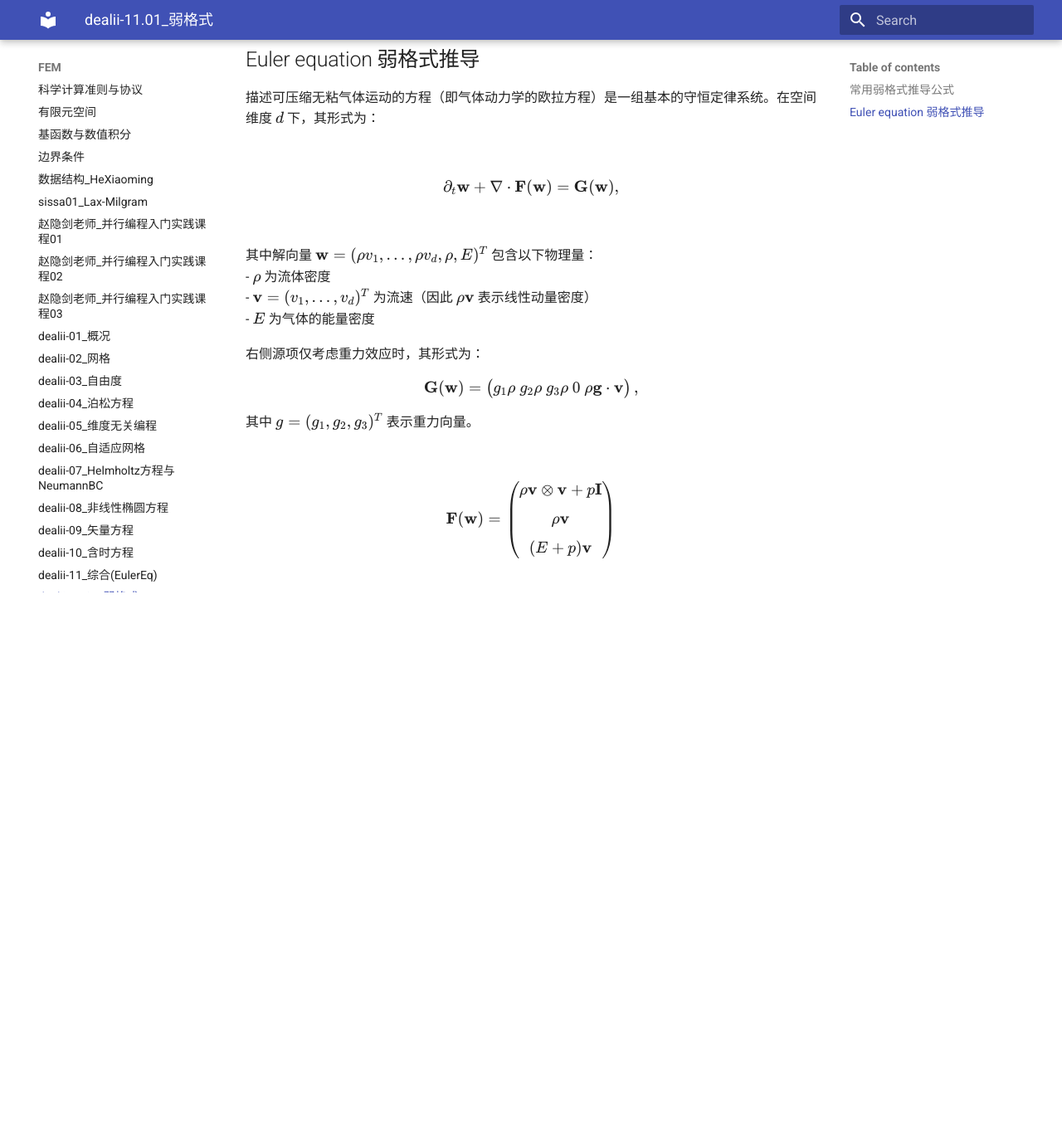
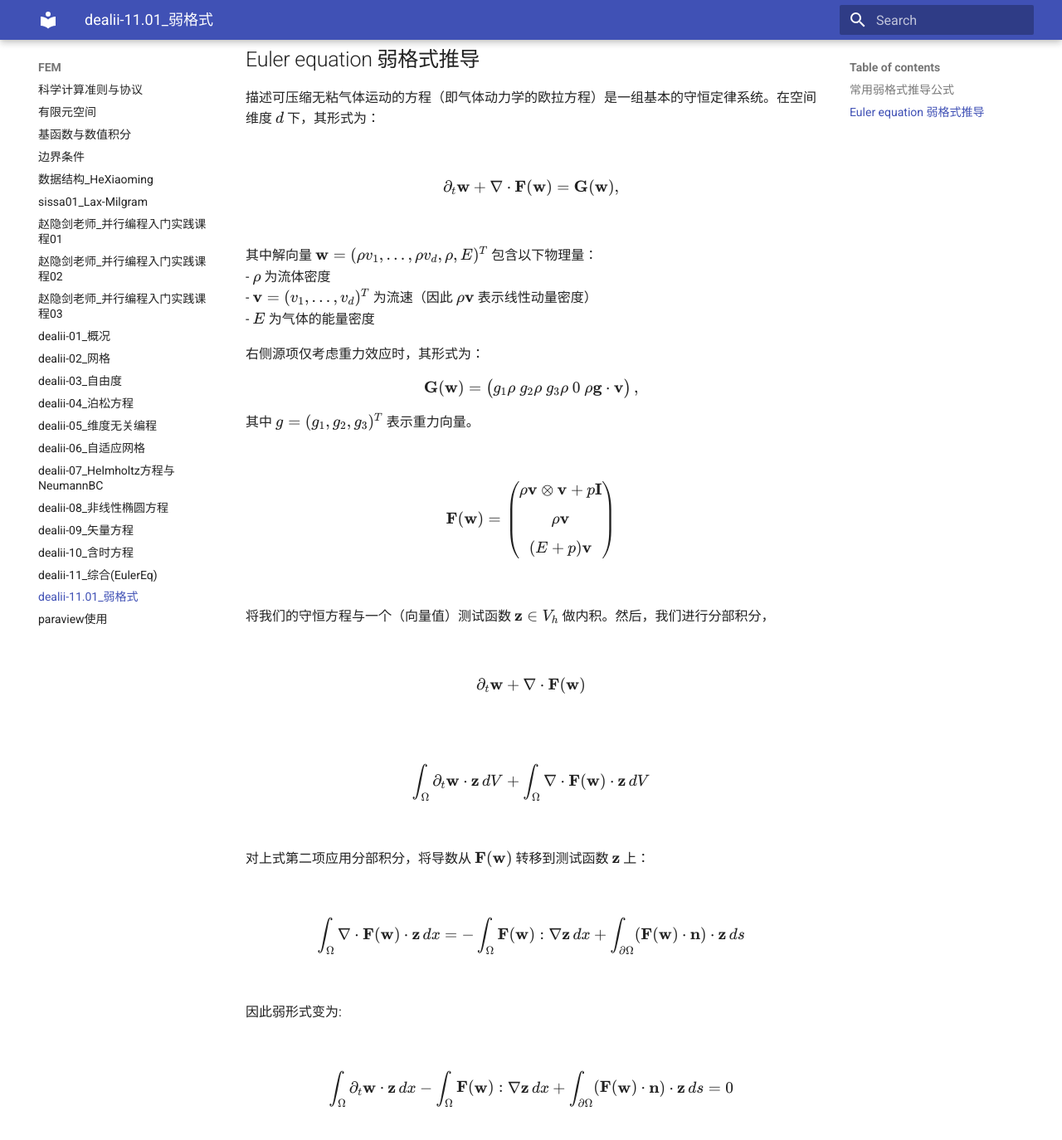
Before and after one commit to ymma98/technotes, an MkDocs documentation site: the page built from docs/FEM/dealii-11.01_弱格式.md, in a window 1280 px wide and 1400 px high, scrolled down 1695 px. Shown: the top 1374 px of the window at 83% size. Built offline with MkDocs 1.6.1 and Material for MkDocs 9.7.7, drawn with Linux system fonts in a browser that asks for light colours; before the commit the page ends 2433 px from its top, so only the background shows below that.

Commit message:
docs/FEM/dealii-11.01_弱格式.md updated from https://stackedit.cn/

```diff
--- a/docs/FEM/dealii-11.01_弱格式.md
+++ b/docs/FEM/dealii-11.01_弱格式.md
@@ -68,12 +68,34 @@ $$
 \end{pmatrix}
 $$
 
+将我们的守恒方程与一个（向量值）测试函数 $\mathbf{z} \in V_h$ 做内积。然后，我们进行分部积分，
+
+$$
+\partial_t \mathbf{w} + \nabla \cdot \mathbf{F}(\mathbf{w})
+$$
+
+$$
+\int_{\Omega} \partial_t \mathbf{w} \cdot \mathbf{z} \, dV + \int_{\Omega} \nabla \cdot \mathbf{F}(\mathbf{w}) \cdot \mathbf{z} \, dV
+$$
+
+对上式第二项应用分部积分，将导数从 $\mathbf{F}(\mathbf{w})$ 转移到测试函数 $\mathbf{z}$ 上：
+
+$$
+\int_{\Omega} \nabla \cdot \mathbf{F}(\mathbf{w}) \cdot \mathbf{z} \, dx =- \int_{\Omega} \mathbf{F}(\mathbf{w}) : \nabla \mathbf{z} \, dx+ \int_{\partial \Omega} (\mathbf{F}(\mathbf{w}) \cdot \mathbf{n}) \cdot \mathbf{z} \, ds
+$$
+
+因此弱形式变为:
+
+$$
+\int_{\Omega} \partial_t \mathbf{w} \cdot \mathbf{z} \, dx- \int_{\Omega} \mathbf{F}(\mathbf{w}) : \nabla \mathbf{z} \, dx+ \int_{\partial \Omega} (\mathbf{F}(\mathbf{w}) \cdot \mathbf{n}) \cdot \mathbf{z} \, ds = 0
+$$
+
 
 
 
 
 
 <!--stackedit_data:
-eyJoaXN0b3J5IjpbLTYyNjgzODEwMywzOTA1Mzc2ODIsMTcxNT
+eyJoaXN0b3J5IjpbMTgxMzU1NDM3MCwzOTA1Mzc2ODIsMTcxNT
 Y1NjcyOCwtNjY5NzQ3MDQ3LC0xNzM4OTY1OTc4XX0=
 -->
```
